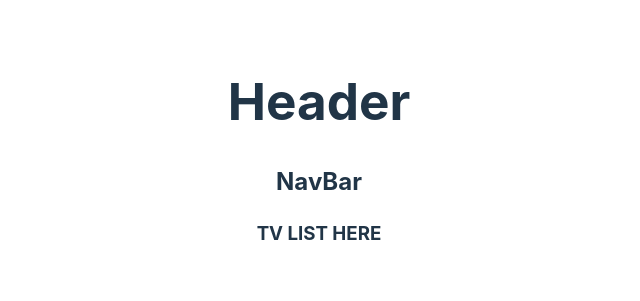
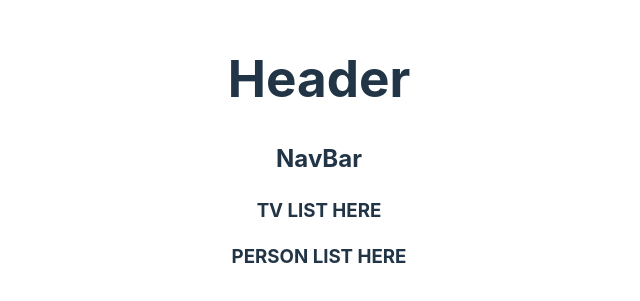
Before and after one commit to cCody34/movies, a React (Vite) app: page / in a window 1280 px wide. Shown: the part 247-548 px from the top of the page, without its empty margins (321-961 px from the left). Built offline with nearby package versions, Linux system fonts and the light colour scheme.

Commit message:
import and render Person List component

```diff
--- a/src/App.tsx
+++ b/src/App.tsx
@@ -2,6 +2,7 @@ import "./App.css";
 import { Header } from "../src/components/Header";
 import { NavBar } from "../src/components/NavBar";
 import { TVList } from "./components/TVList";
+import { PersonList } from "./components/PersonList";
 
 function App() {
   return (
@@ -9,6 +10,7 @@ function App() {
       <Header></Header>
       <NavBar></NavBar>
       <TVList></TVList>
+      <PersonList></PersonList>
     </div>
   );
 }
```
